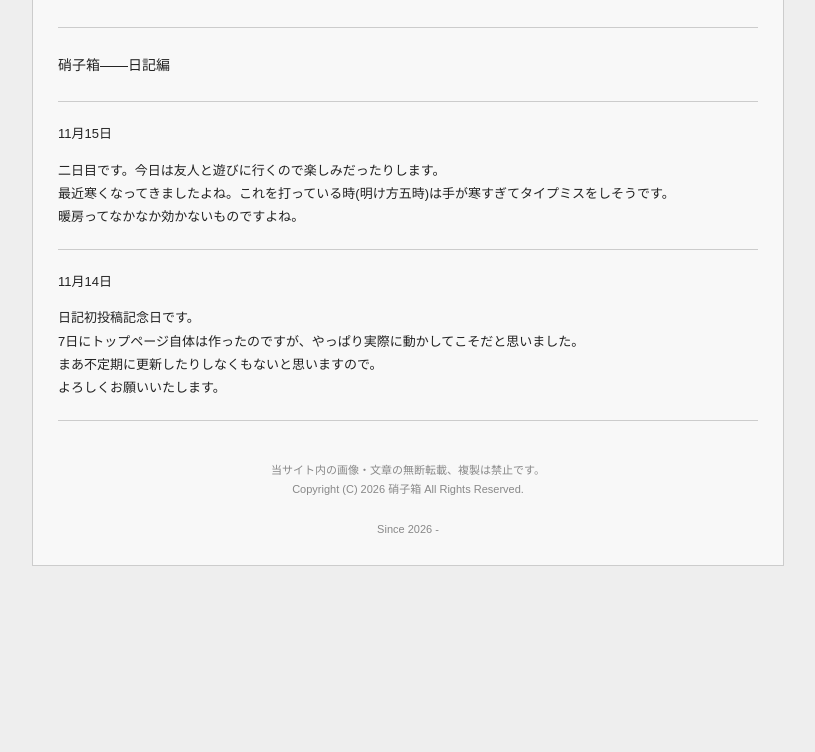
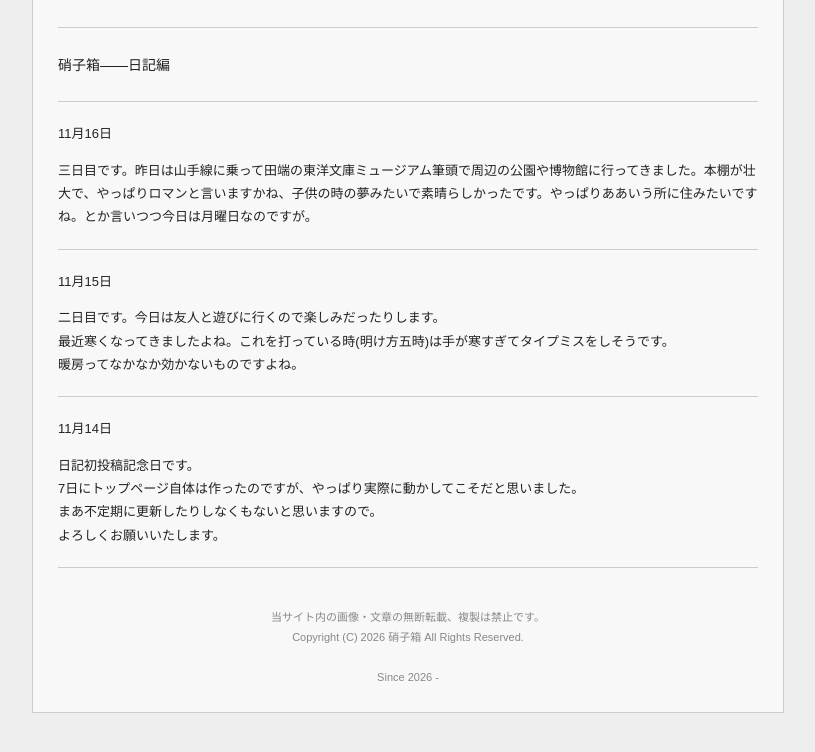
Before and after one commit to riwa-d-t/garasubako, a plain HTML site: page diary-11.html in a window 1280 px wide. Shown: the part 142-894 px from the top of the page, without its empty margins (232-1047 px from the left). Before the commit the page ends 800 px from the top, so only its background shows below. Drawn offline with Linux system fonts and the light colour scheme.

Commit message:
Update diary-11.html

```diff
--- a/diary-11.html
+++ b/diary-11.html
@@ -107,6 +107,11 @@ a:hover {
     </div>
     <hr>
     <div>
+      <p>11月16日</p>
+      <p>三日目です。昨日は山手線に乗って田端の東洋文庫ミュージアム筆頭で周辺の公園や博物館に行ってきました。本棚が壮大で、やっぱりロマンと言いますかね、子供の時の夢みたいで素晴らしかったです。やっぱりああいう所に住みたいですね。とか言いつつ今日は月曜日なのですが。</p>
+    </div>
+    <hr>
+    <div>
         <p>11月15日</p>
         <p>二日目です。今日は友人と遊びに行くので楽しみだったりします。<br>最近寒くなってきましたよね。これを打っている時(明け方五時)は手が寒すぎてタイプミスをしそうです。<br>暖房ってなかなか効かないものですよね。</p>
     </div>
```
